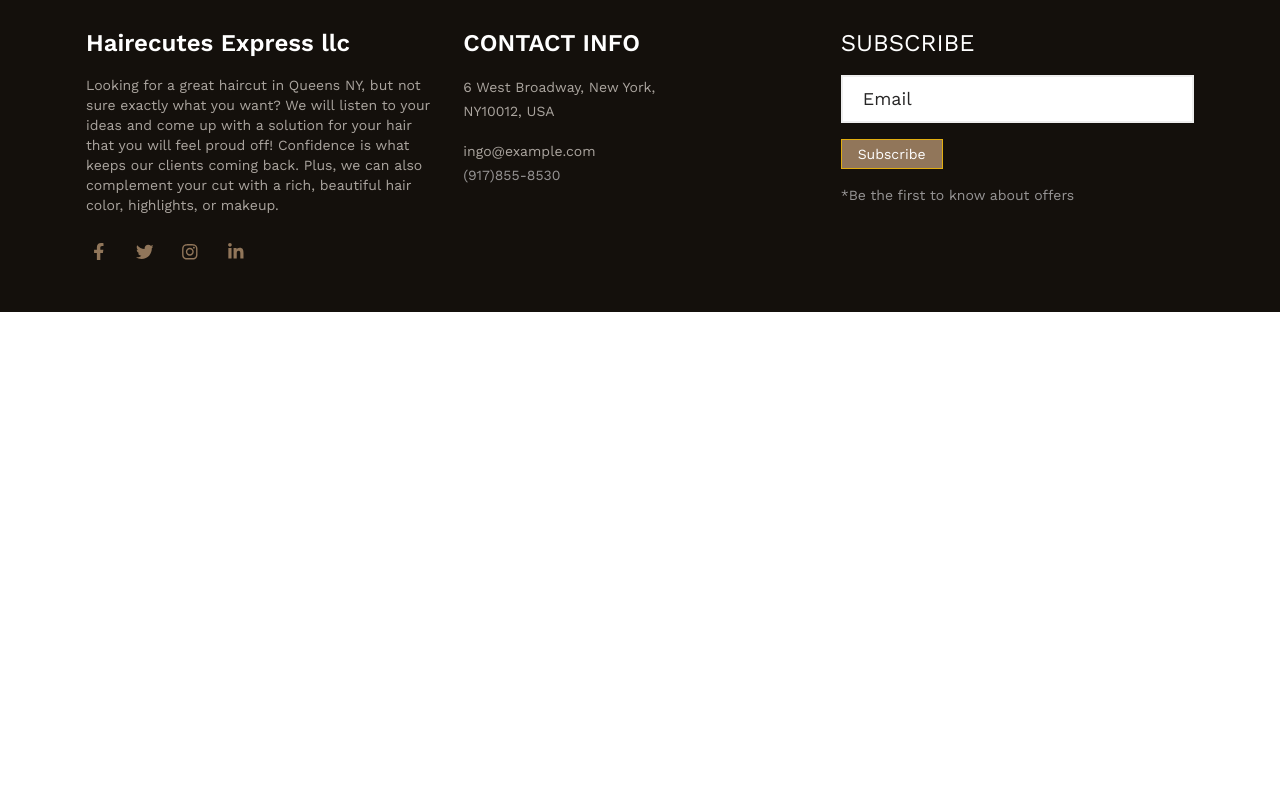
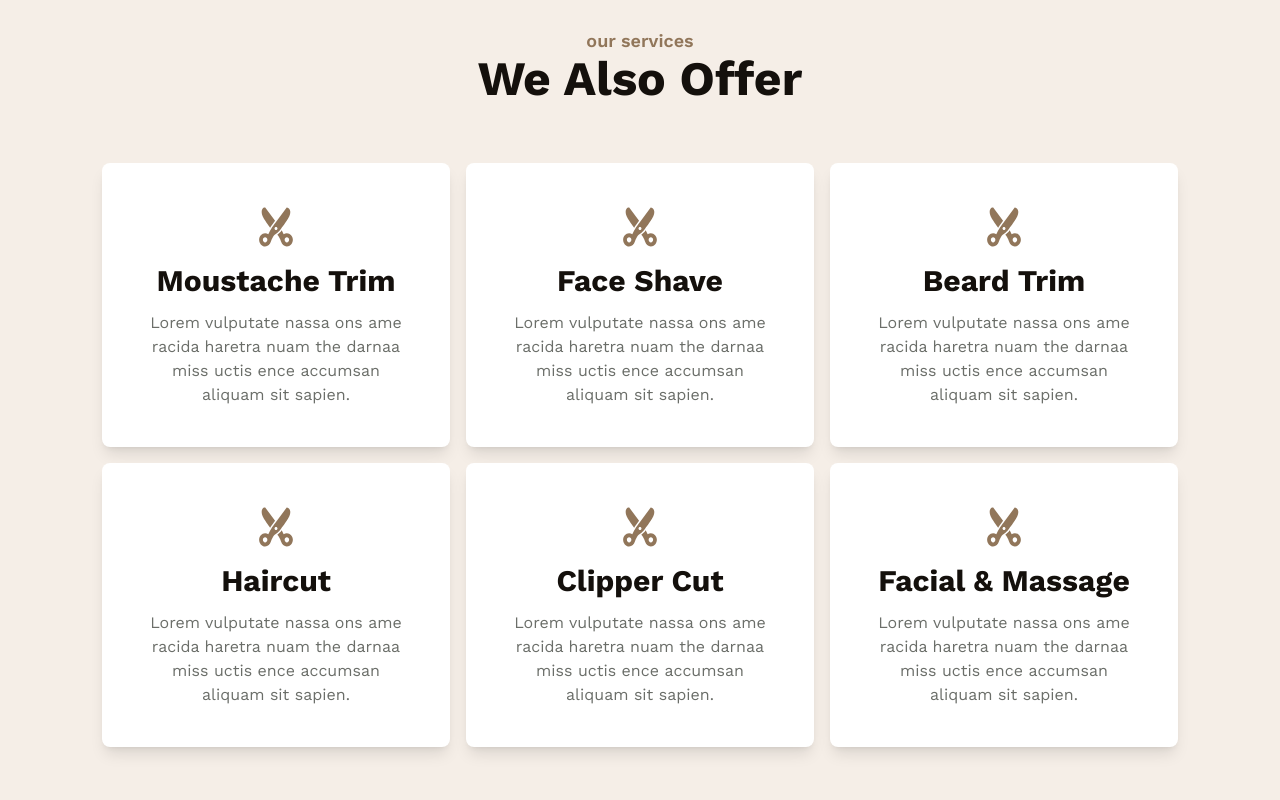
Before and after one commit to FazlyRabbi/HaircutsExpress, a Next.js app: page / in a window 1280 px wide. Shown: the part 2400-3200 px from the top of the page. Before the commit the page ends 2712 px from the top, so only its background shows below. Built offline with nearby package versions, Linux system fonts and the light colour scheme.

Commit message:
commit for another section

```diff
--- a/src/app/components/Barberservice.jsx
+++ /dev/null
@@ -1,17 +0,0 @@
-import React from 'react'
-
-export default function Barberservice() {
-  return (
-    <section>
-        <div className='bg-white w-full py-20'>
-            <div className='container mx-auto px-4 '>
-                <div className='text-white '>
-                        Hello world!
-                </div>
-
-            </div>
-
-        </div>
-    </section>
-  )
-}
--- a/src/app/components/Home/Home.jsx
+++ b/src/app/components/Home/Home.jsx
@@ -193,6 +193,89 @@ function Home() {
                 </div>
               </div>
             </section>
+
+            {/* ================================= */}
+            <section>
+              <div className="bg-[#F5EEE7] w-full py-10">
+                <div className="container mx-auto px-4">
+                  <div className="text-center pb-5">
+                    <p className="font-semibold lg:text-lg text-[#91765A]">
+                      our services
+                    </p>
+                    <h2 className="text-4xl lg:text-5xl font-bold text-[#14100C]">
+                      We Also Offer
+                    </h2>
+                  </div>
+                  <div className="py-10 grid grid-cols-1 gap-4 md:grid-cols-2 lg:grid-cols-3">
+                    <div className="bg-white text-center w-full py-10 shadow-lg rounded-lg text-[#14100C] hover:text-[#91765A] transition-all duration-300">
+                      <div className="flex flex-col gap-3  items-center">
+                        <IoIosCut className="text-5xl text-[#91765A]" />
+                        <h3 className="text-3xl font-bold">Moustache Trim</h3>
+                        <p className="text-center px-10 text-[#6B6E69]">
+                          Lorem vulputate nassa ons ame racida haretra nuam the
+                          darnaa miss uctis ence accumsan aliquam sit sapien.
+                        </p>
+                      </div>
+                    </div>
+
+                    <div className="bg-white text-center w-full py-10 shadow-lg rounded-lg text-[#14100C] hover:text-[#91765A] transition-all duration-300">
+                      <div className="flex flex-col gap-3  items-center">
+                        <IoIosCut className="text-5xl text-[#91765A]" />
+                        <h3 className="text-3xl font-bold">Face Shave</h3>
+                        <p className="text-center px-10 text-[#6B6E69]">
+                          Lorem vulputate nassa ons ame racida haretra nuam the
+                          darnaa miss uctis ence accumsan aliquam sit sapien.
+                        </p>
+                      </div>
+                    </div>
+
+                    <div className="bg-white text-center w-full py-10 shadow-lg rounded-lg text-[#14100C] hover:text-[#91765A] transition-all duration-300">
+                      <div className="flex flex-col gap-3  items-center">
+                        <IoIosCut className="text-5xl text-[#91765A]" />
+                        <h3 className="text-3xl font-bold">Beard Trim</h3>
+                        <p className="text-center px-10 text-[#6B6E69]">
+                          Lorem vulputate nassa ons ame racida haretra nuam the
+                          darnaa miss uctis ence accumsan aliquam sit sapien.
+                        </p>
+                      </div>
+                    </div>
+
+                    <div className="bg-white text-center w-full py-10 shadow-lg rounded-lg text-[#14100C] hover:text-[#91765A] transition-all duration-300">
+                      <div className="flex flex-col gap-3  items-center">
+                        <IoIosCut className="text-5xl text-[#91765A]" />
+                        <h3 className="text-3xl font-bold">Haircut</h3>
+                        <p className="text-center px-10 text-[#6B6E69]">
+                          Lorem vulputate nassa ons ame racida haretra nuam the
+                          darnaa miss uctis ence accumsan aliquam sit sapien.
+                        </p>
+                      </div>
+                    </div>
+
+                    <div className="bg-white text-center w-full py-10 shadow-lg rounded-lg text-[#14100C] hover:text-[#91765A] transition-all duration-300">
+                      <div className="flex flex-col gap-3  items-center">
+                        <IoIosCut className="text-5xl text-[#91765A]" />
+                        <h3 className="text-3xl font-bold">Clipper Cut</h3>
+                        <p className="text-center px-10 text-[#6B6E69]">
+                          Lorem vulputate nassa ons ame racida haretra nuam the
+                          darnaa miss uctis ence accumsan aliquam sit sapien.
+                        </p>
+                      </div>
+                    </div>
+
+                    <div className="bg-white text-center w-full py-10 shadow-lg rounded-lg text-[#14100C] hover:text-[#91765A] transition-all duration-300">
+                      <div className="flex flex-col gap-3  items-center">
+                        <IoIosCut className="text-5xl text-[#91765A]" />
+                        <h3 className="text-3xl font-bold">Facial & Massage</h3>
+                        <p className="text-center px-10 text-[#6B6E69]">
+                          Lorem vulputate nassa ons ame racida haretra nuam the
+                          darnaa miss uctis ence accumsan aliquam sit sapien.
+                        </p>
+                      </div>
+                    </div>
+                  </div>
+                </div>
+              </div>
+            </section>
           </div>
         </div>
       </section>
```
